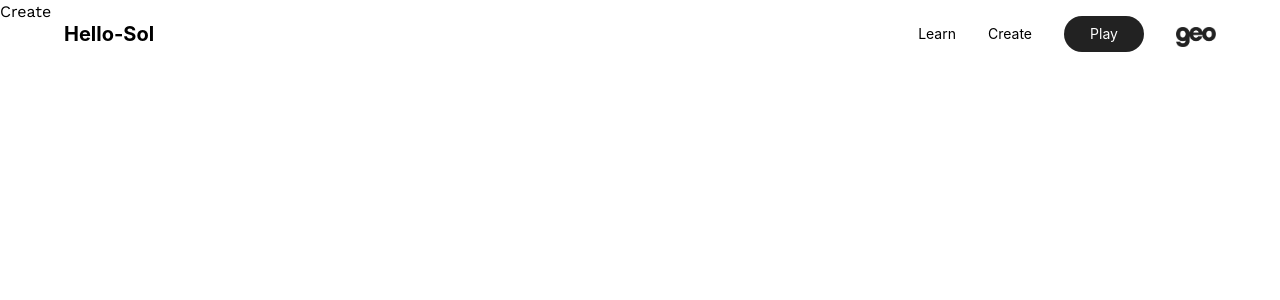
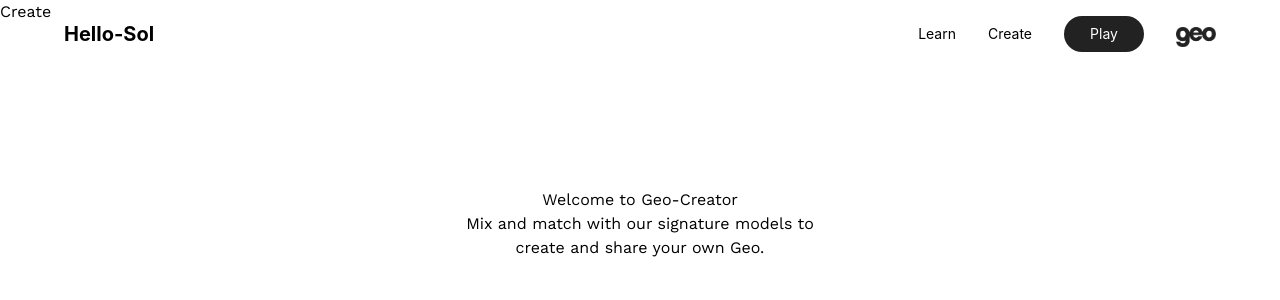
Before and after one commit to rachelleelcn/Hello-Sol, a React (Vite) app: page /create in a window 1280 px wide. Shown: the top 300 px of the page. Built offline with nearby package versions, Linux system fonts and the light colour scheme.

Commit message:
added text and css

```diff
--- a/src/pages/Create.jsx
+++ b/src/pages/Create.jsx
@@ -1,6 +1,18 @@
+import './create_index.css'
+
 const Create = () => {
   return (
-    <div>Create</div>
+    <section>
+      <div>Create</div>
+
+      <div id='container_form'>
+        <h1>Welcome to Geo-Creator</h1>
+        <p>Mix and match with our signature models to</p>
+        <p>create and share your own Geo.</p>
+      </div>
+
+    </section>
+
   )
 }
 
--- /dev/null
+++ b/src/pages/create_index.css
@@ -0,0 +1,11 @@
+section {
+    box-sizing: border-box;
+    scroll-behavior: smooth;
+}
+
+#container_form {
+    width: auto;
+    margin: 20px;
+    transform: translate(0, 200%);
+    text-align: center;
+}
```
